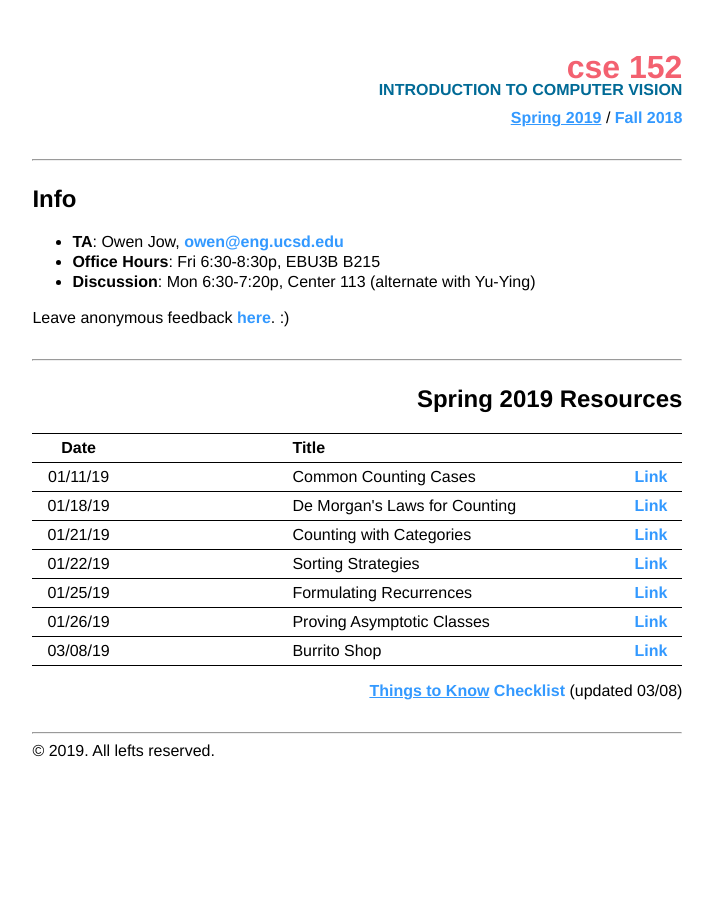
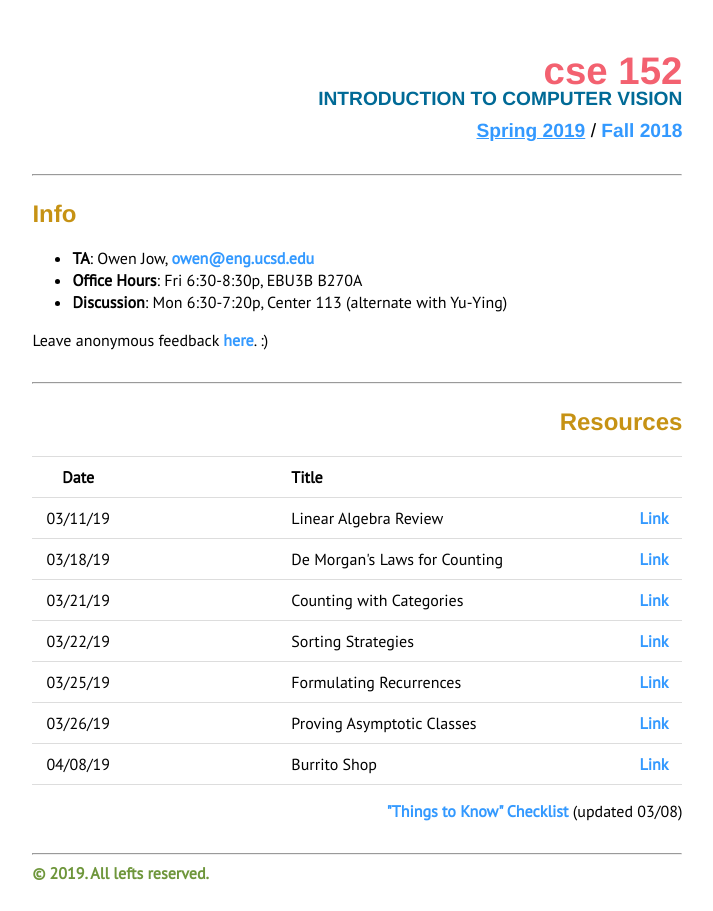
Before and after one commit to ohjay/cse152, a Jekyll site: the page built from index.html, in a window 1280 px wide. Shown: the whole page, without its empty margins (285-998 px from the left). Built offline with Jekyll 4.4.1, drawn with Linux system fonts in a browser that asks for light colours.

Commit message:
minor tweaks

```diff
--- a/_layouts/sp19_onward.html
+++ b/_layouts/sp19_onward.html
@@ -12,15 +12,11 @@
 
   <!-- CSS files -->
   <link rel="stylesheet" href="{{ site.url }}/css/sp19_onward.css">
-  <link href="https://fonts.googleapis.com/css?family=Inconsolata" rel="stylesheet">
-  <link rel="stylesheet" href="{{ site.url }}/css/font-awesome.min.css">
-  <link rel="stylesheet" href="{{ site.url }}/css/horizontal-slim-10_7.css" type="text/css">
+  <link href="https://fonts.googleapis.com/css?family=PT+Sans" rel="stylesheet">
   <link rel="canonical" href="{{ page.url | replace: 'index.html', '' | prepend: site.url }}">
 
   <!-- Icons -->
-  <!-- 16x16 -->
   <link rel="shortcut icon" href="{{ site.url }}/favicon.ico">
-  <!-- 32x32 -->
   <link rel="shortcut icon" href="{{ site.url }}/favicon.png">
 </head>
 <body>
@@ -40,8 +36,7 @@
     {{ content }}  <!-- content which changes every quarter -->
 
     <hr style="margin-top: 2em" /> <!-- ------------------- -->
-    &copy; 2019. All lefts reserved.
+    <span id="rights" class="specialfont">&copy; 2019. All lefts reserved.</span>
   </div>
-  {% include js.html %}
 </body>
 </html>
--- a/css/sp19_onward.css
+++ b/css/sp19_onward.css
@@ -10,7 +10,7 @@ body {
 }
 
 th, td {
-  padding: 5px 15px;
+  padding: 10px 14px;
 }
 
 li {
@@ -61,17 +61,22 @@ a.active {
   text-decoration: underline;
 }
 
+h2 {
+  color: #c69214;
+  font-weight: 700;
+}
+
 #classnum {
   color: #f36170;
-  font-size: 1em;
+  font-size: 1.2em;
   text-transform: lowercase;
-  font-weight: bold;
+  font-weight: 600;
   text-align: right;
 }
 
 #classname {
   color: #006a96;
-  font-size: 0.5em;
+  font-size: 0.6em;
   font-weight: 700;
   text-transform: uppercase;
   margin: -5px auto 10px;
@@ -79,8 +84,13 @@ a.active {
 }
 
 #classqua {
-  font-size: 0.5em;
+  font-size: 0.6em;
   text-align: right;
+}
+
+#rights {
+  color: #6e963b;
+  font-weight: 600;
 }
 
 .clampright {
@@ -92,9 +102,9 @@ table {
   border-collapse: collapse;
 }
 
-tr {
-  border-top: 1px solid black;
-  border-bottom: 1px solid black;
+th, td {
+  border-top: 1px solid #ddd;
+  border-bottom: 1px solid #ddd;
 }
 
 tr td:nth-child(1), tr th:nth-child(1) {
@@ -115,3 +125,7 @@ tr td:nth-child(4), tr th:nth-child(4) {
   text-align: right;
   width: 10%;
 }
+
+.specialfont {
+  font-family: 'PT Sans', sans-serif;
+}
--- a/index.html
+++ b/index.html
@@ -3,57 +3,60 @@ layout: sp19_onward
 ---
 
 <h2 style="margin-top: 1em">Info</h2>
+<div class="specialfont">
   <ul>
     <li><strong>TA</strong>: Owen Jow, <a href="mailto:owen@eng.ucsd.edu">owen@eng.ucsd.edu</a></li>
-  <li><strong>Office Hours</strong>: Fri 6:30-8:30p, EBU3B B215</li>
+    <li><strong>Office Hours</strong>: Fri 6:30-8:30p, EBU3B B270A</li>
     <li><strong>Discussion</strong>: Mon 6:30-7:20p, Center 113 (alternate with Yu-Ying)</li>
   </ul>
-
   Leave anonymous feedback <a href="https://goo.gl/forms/G7KSw84PyF88hhbj1">here</a>. :)
+</div>
 
 <hr style="margin-top: 2em" /> <!-- --------------------- -->
 
 <div class="clampright">
-  <h2 style="margin-top: 1em">Spring 2019 Resources</h2>
+  <h2 style="margin-top: 1em">Resources</h2>
+  <div class="specialfont">
     <table>
       <tr><th>Date</th><th></th><th>Title</th><th></th></tr>
       <tr>
-      <td>01/11/19</td>
+        <td>03/11/19</td>
         <td></td>
-      <td>Common Counting Cases</td>
+        <td>Linear Algebra Review</td>
         <td><a href="notes/fa18/summary.pdf">Link</a></td></tr>
       <tr>
-      <td>01/18/19</td>
+        <td>03/18/19</td>
         <td></td>
         <td>De Morgan's Laws for Counting</td>
         <td><a href="notes/fa18/summary.pdf">Link</a></td></tr>
       <tr>
-      <td>01/21/19</td>
+        <td>03/21/19</td>
         <td></td>
         <td>Counting with Categories</td>
         <td><a href="notes/fa18/summary.pdf">Link</a></td></tr>
       <tr>
-      <td>01/22/19</td>
+        <td>03/22/19</td>
         <td></td>
         <td>Sorting Strategies</td>
         <td><a href="notes/fa18/summary.pdf">Link</a></td></tr>
       <tr>
-      <td>01/25/19</td>
+        <td>03/25/19</td>
         <td></td>
         <td>Formulating Recurrences</td>
         <td><a href="notes/fa18/summary.pdf">Link</a></td></tr>
       <tr>
-      <td>01/26/19</td>
+        <td>03/26/19</td>
         <td></td>
         <td>Proving Asymptotic Classes</td>
         <td><a href="notes/fa18/summary.pdf">Link</a></td></tr>
       <tr>
-      <td>03/08/19</td>
+        <td>04/08/19</td>
         <td></td>
         <td>Burrito Shop</td>
         <td><a href="notes/fa18/summary.pdf">Link</a></td></tr>
     </table>
 
     <p><a href="notes/fa18/summary.pdf">
-    <u>Things to Know</u> Checklist</a> (updated 03/08)</p>
+      "Things to Know" Checklist</a> (updated 03/08)</p>
   </div>
+</div>
```
Lines whose indentation alone changed are shown as unchanged.
